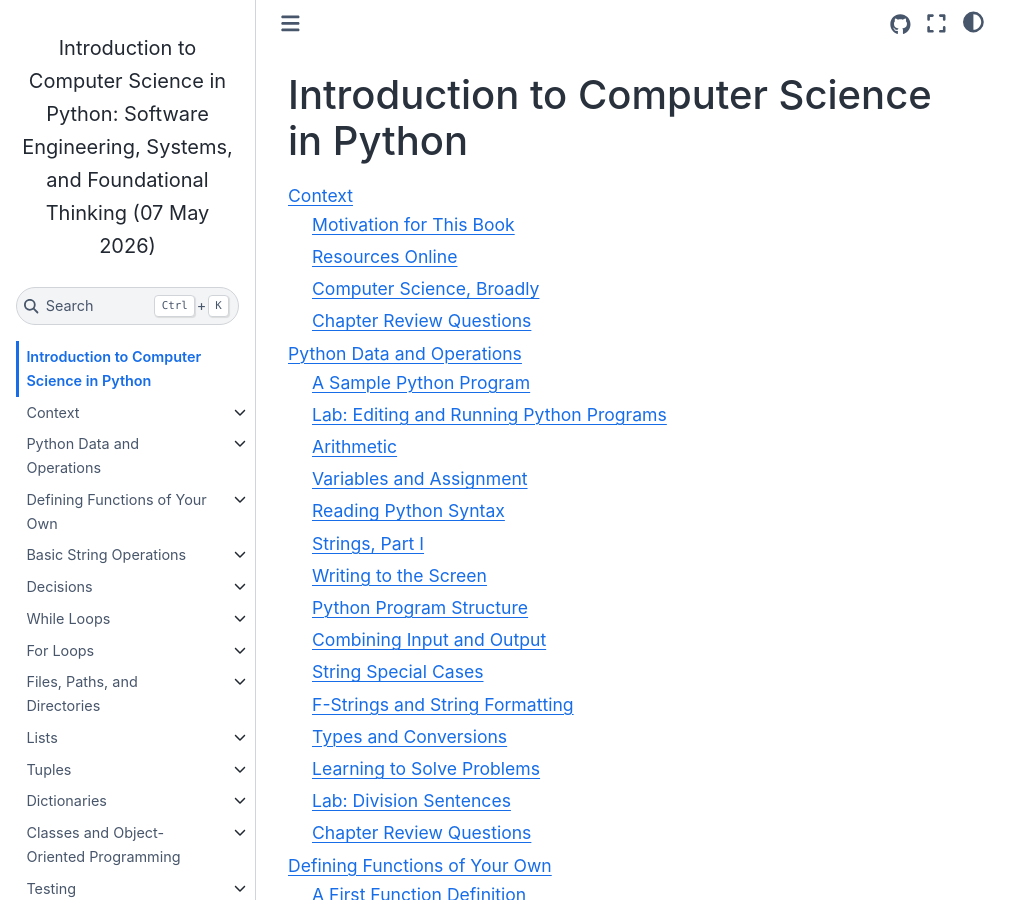
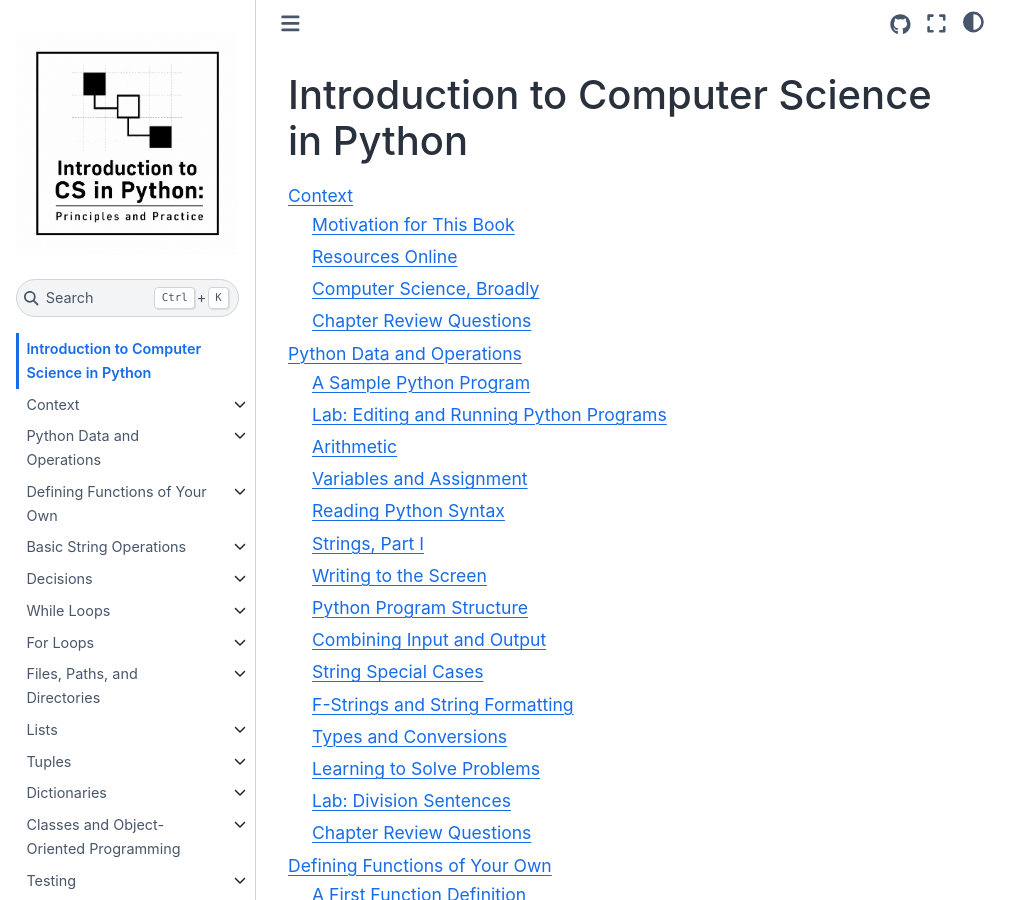
Before and after one commit to gkthiruvathukal/introcs-python-ai, a Sphinx documentation site: the page built from source/index.rst, in a window 1280 px wide and 900 px high. Shown: the whole window, without its empty margins (0-1031 px from the left). Built offline with Sphinx 7.4.7 and the Sphinx Book theme 1.1.4, drawn with Linux system fonts in a browser that asks for light colours.

Commit message:
Shorten subtitle to "Principles and Practice" and add book logo
Co-Authored-By: Claude Sonnet 4.6 <noreply@anthropic.com>

```diff
--- a/source/conf.py
+++ b/source/conf.py
@@ -18,7 +18,7 @@ templates_path = ['_templates']
 source_suffix = '.rst'
 master_doc = 'index'
 
-project = u'Introduction to Computer Science in Python: Software Engineering, Systems, and Foundational Thinking'
+project = u'Introduction to Computer Science in Python: Principles and Practice'
 author = u'The Computer Science Department Faculty at Loyola University Chicago'
 copyright = u'2025, The Computer Science Department Faculty at Loyola University Chicago'
 
@@ -55,6 +55,7 @@ html_theme_options = {
 html_title = f'{project} ({release})'
 html_short_title = 'Intro CS in Python'
 html_static_path = ['_static']
+html_logo = '_static/logo.png'
 html_last_updated_fmt = '%d-%B-%Y %H:%M:%S'
 
 htmlhelp_basename = 'introcs-python'
@@ -83,7 +84,7 @@ latex_elements = {
 
 latex_documents = [
     ('index', 'introcs-python.tex',
-     u'Introduction to Computer Science in Python:\\\\ Software Engineering, Systems, and Foundational Thinking',
+     u'Introduction to Computer Science in Python:\\\\ Principles and Practice',
      u'The Computer Science Department Faculty at Loyola University Chicago', 'manual'),
 ]
 
```
Also changed, not shown: source/_static/logo.png (added).
